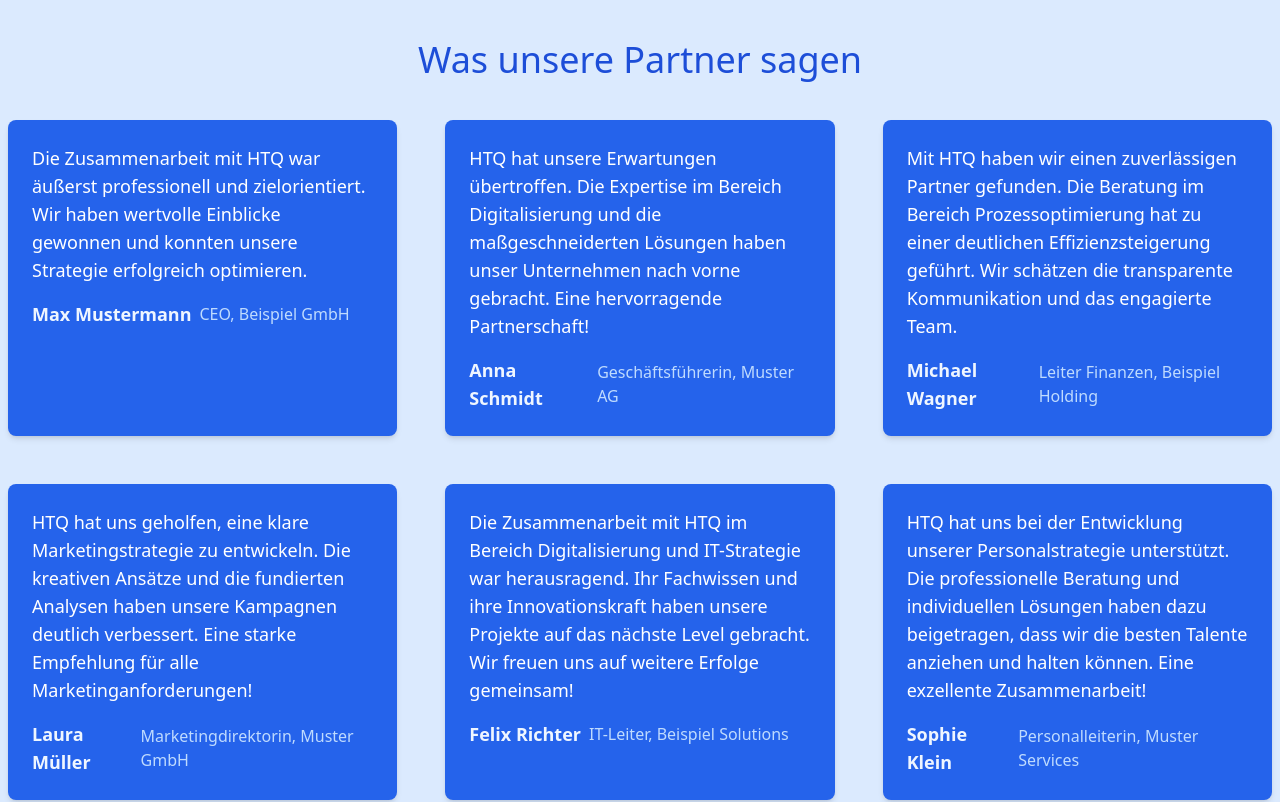
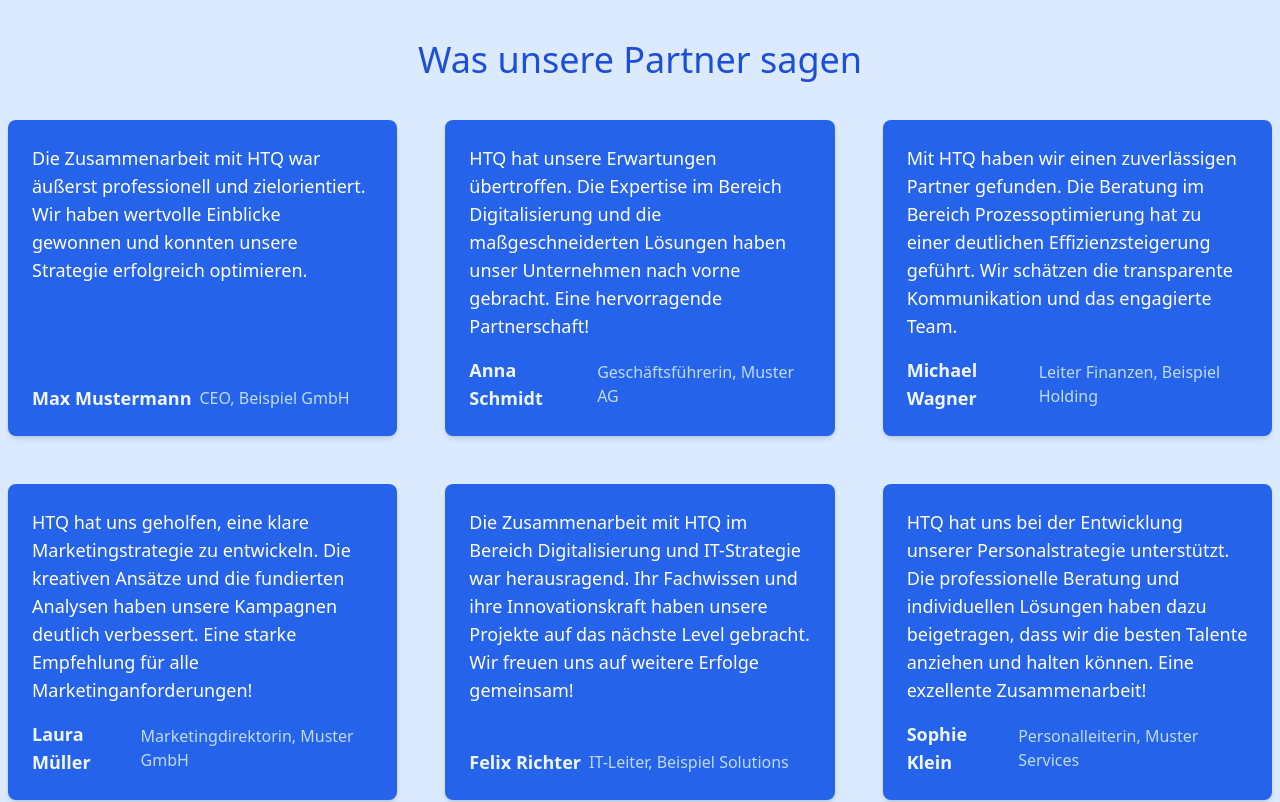
Before and after one commit to Dasajton/htq-agency, a React (Vite) app: page / in a window 1280 px wide. Shown: the part 3160-3962 px from the top of the page. Built offline with nearby package versions, Linux system fonts and the light colour scheme.

Commit message:
optimize TestimonialCard with flex justify-between

```diff
--- a/src/components/TestimonialCard.jsx
+++ b/src/components/TestimonialCard.jsx
@@ -1,15 +1,13 @@
-
-
 const TestimonialCard = ({ name, role, comment }) => {
     return (
-    <div className="testimonial-card bg-blue-600 p-6 m-2 rounded-lg shadow-md">
+        <div className="testimonial-card bg-blue-600 p-6 m-2 rounded-lg shadow-md flex flex-col justify-between">
             <p className="text-white text-lg mb-4">{comment}</p>
             <div className="flex items-center">
                 <p className="text-blue-50 text-lg font-semibold">{name}</p>
                 <p className="text-blue-200 ml-2">{role}</p>
             </div>
         </div>
-  );
-};
+    )
+}
 
-export default TestimonialCard;
+export default TestimonialCard
```
Lines whose indentation alone changed are shown as unchanged.
